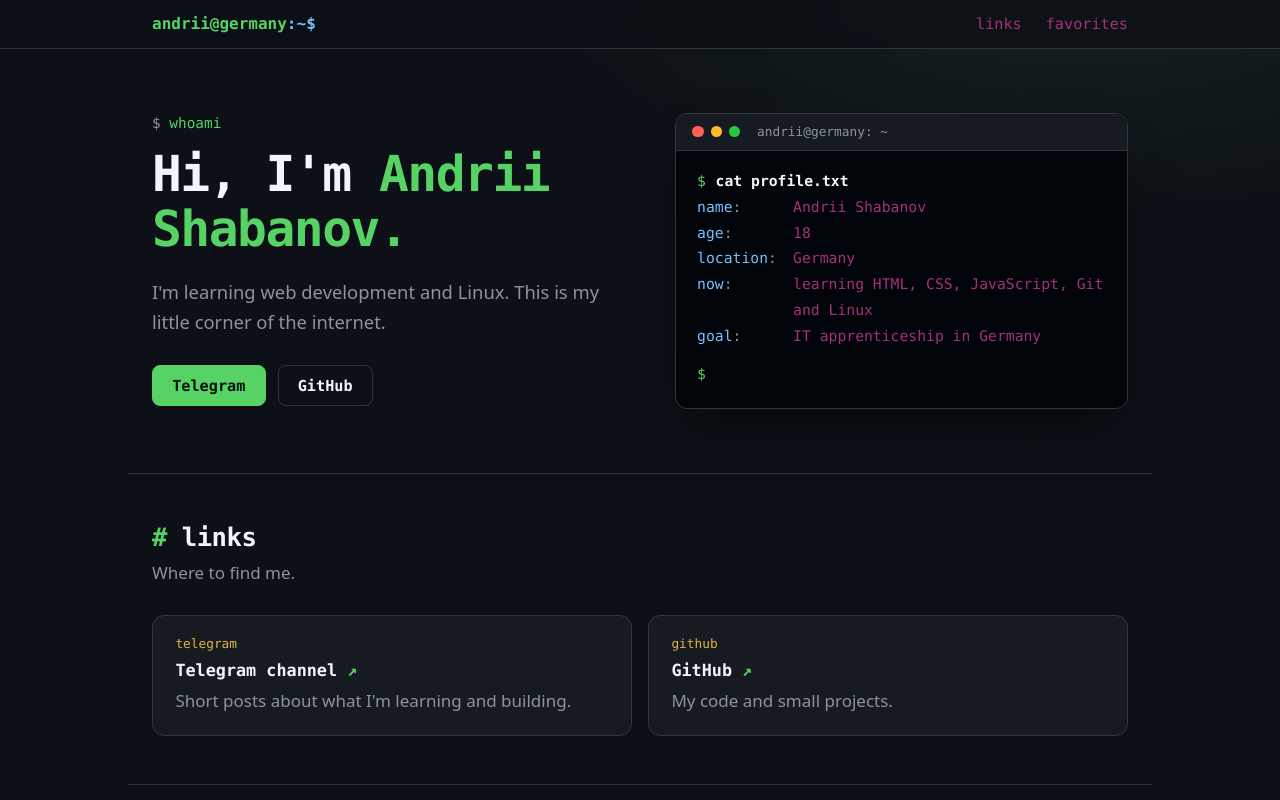
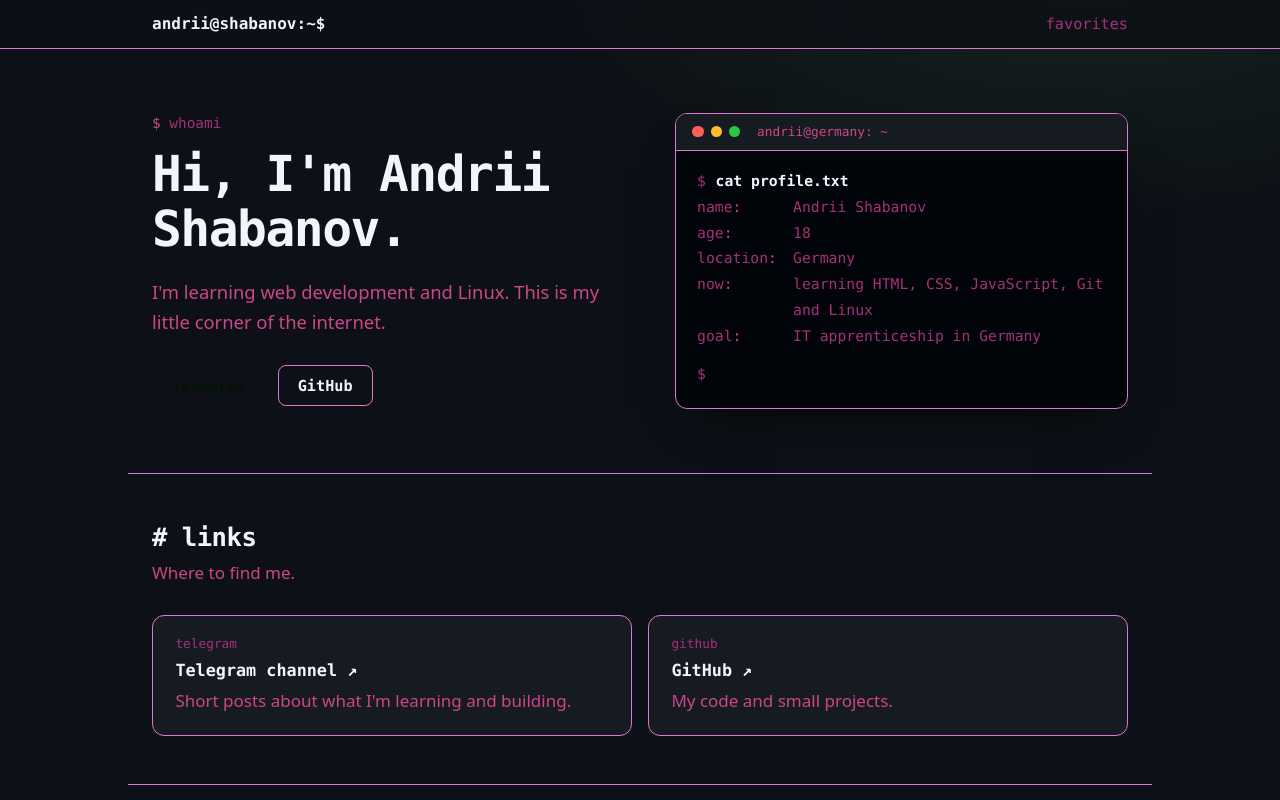
Before and after one commit to qwieswiee/qwieswiee.github.io, a plain HTML site: page index.html in a window 1280 px wide. Shown: the top 800 px of the page. Drawn offline with Linux system fonts and the light colour scheme.

Commit message:
Add files via upload

```diff
--- a/index.html
+++ b/index.html
@@ -10,9 +10,8 @@
 <body>
   <header class="site-header">
     <div class="wrap">
-      <a class="logo" href="#"><span class="u">andrii<span class="host">@germany</span></span><span class="d">:~$</span></a>
-      <nav aria-label="Main">
-        <a href="#links">links</a>
+      <a class="logo" href="#"><span class="u">andrii<span class="host">@shabanov</span></span><span class="d">:~$</span></a>
+      <nav aria-label="Main"
         <a href="#favorites">favorites</a>
       </nav>
     </div>
--- a/style.css
+++ b/style.css
@@ -2,13 +2,13 @@
   --bg: #0d1117;
   --bg2: #010409;
   --card: #161b22;
-  --line: #30363d;
+  --line: #df77cd;
   --ink: #a73079;
-  --dim: #8b949e;
+  --dim: #cc4689;
   --white: #f0f6fc;
-  --green: #56d364;
-  --blue: #79c0ff;
-  --yellow: #e3b341;
+  --black: #000000;
+  --pink: #e72e94;
+  --violet: #742294;
   --mono: ui-monospace, "Cascadia Mono", "SF Mono", Menlo, Consolas, "Liberation Mono", monospace;
 }
 * { box-sizing: border-box; }
```
Also changed, not shown: impressum.html (+1 -1 lines).
